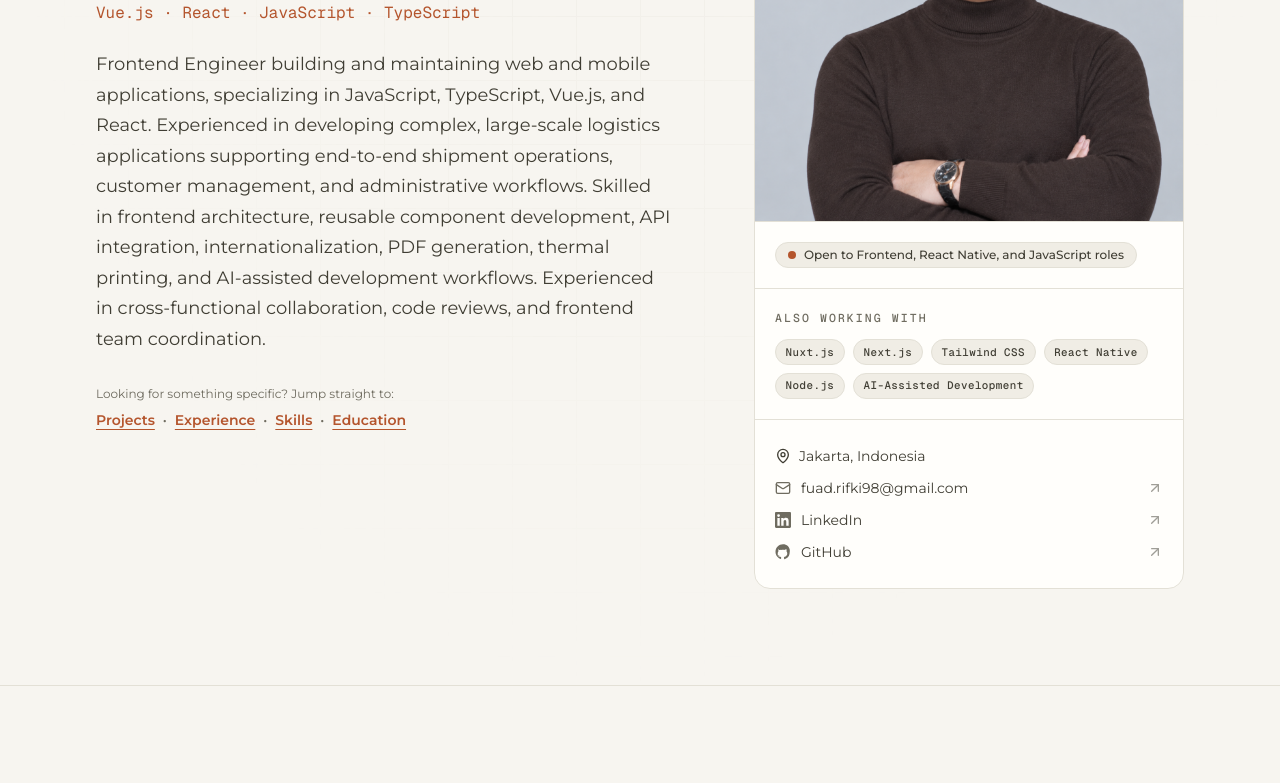
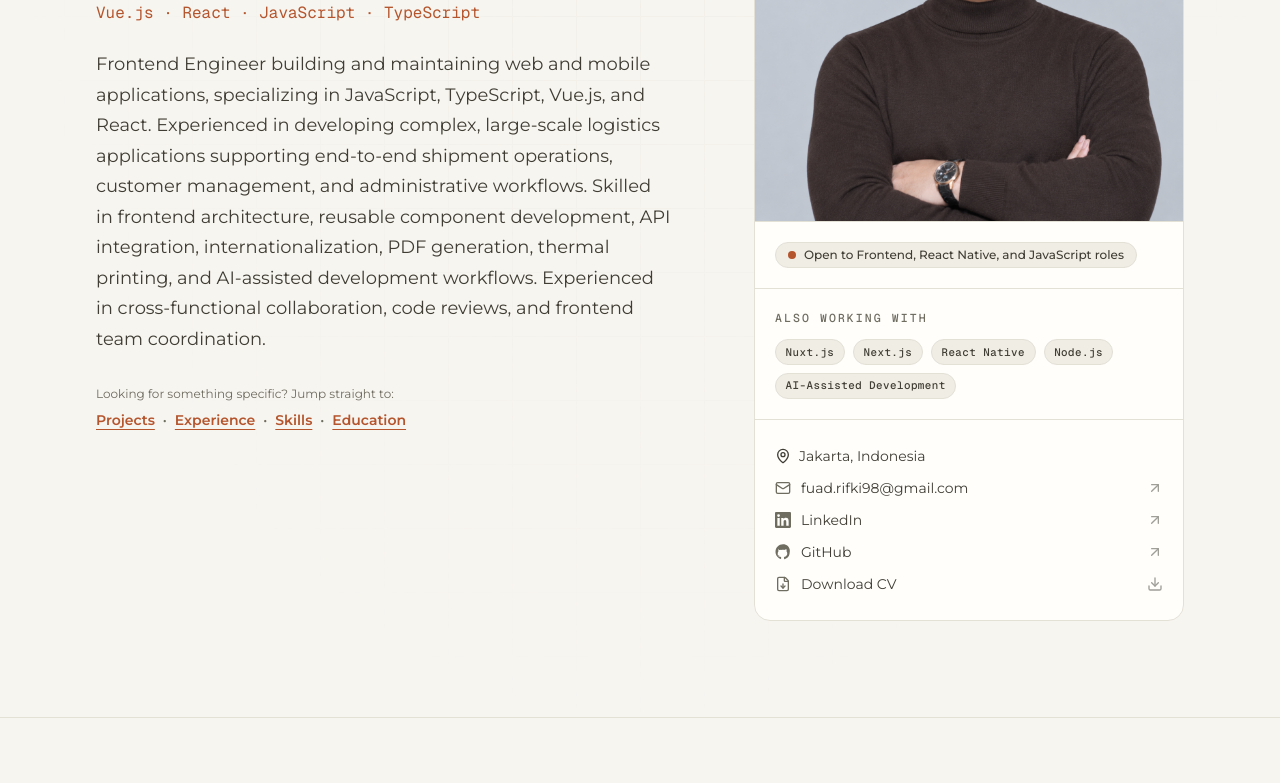
Before and after one commit to fuadrifki/my-portfolio, a Next.js app: page / in a window 1280 px wide. Shown: the part 369-1152 px from the top of the page. Built offline with nearby package versions, Linux system fonts and the light colour scheme.

Commit message:
feat: add CV download to profile hero

```diff
--- a/src/components/hero.tsx
+++ b/src/components/hero.tsx
@@ -3,6 +3,8 @@
 import Image from "next/image";
 import {
   ArrowUpRight,
+  Download,
+  FileDown,
   Mail,
   MapPin
 } from "lucide-react";
@@ -13,7 +15,6 @@
 const FOCUS_ITEMS = [
   "Nuxt.js",
   "Next.js",
-  "Tailwind CSS",
   "React Native",
   "Node.js",
   "AI-Assisted Development"
@@ -150,6 +151,17 @@
                 </span>
                 <ArrowUpRight className="size-4 opacity-50" />
               </a>
+              <a
+                href={profile.cv}
+                download
+                className="flex items-center justify-between gap-4 py-1.5 text-sm text-(--ink-soft) transition-colors hover:text-(--accent)"
+              >
+                <span className="inline-flex items-center gap-2.5">
+                  <FileDown className="size-4 text-(--muted)" />
+                  {t(ui.downloadCv)}
+                </span>
+                <Download className="size-4 opacity-50" />
+              </a>
             </div>
           </aside>
         </div>
--- a/src/data/portfolio.ts
+++ b/src/data/portfolio.ts
@@ -51,7 +51,8 @@
   } satisfies Localized,
   email: "fuad.rifki98@gmail.com",
   linkedin: "https://www.linkedin.com/in/fuad-rifki",
-  github: "https://github.com/fuadrifki"
+  github: "https://github.com/fuadrifki",
+  cv: "/Fuad_Rifqi_Zamzami_Frontend_Engineer_CV.pdf"
 };
 
 /* ------------------------------------------------------------------ */
@@ -83,6 +84,7 @@
   getInTouch: { en: "Get in touch", id: "Hubungi saya" },
   exploreProjects: { en: "Explore Projects", id: "Jelajahi Proyek" },
   contactMe: { en: "Contact Me", id: "Hubungi Saya" },
+  downloadCv: { en: "Download CV", id: "Unduh CV" },
   heroRole: {
     en: "Frontend Engineer | JavaScript & TypeScript | Vue.js & React",
     id: "Frontend Engineer | JavaScript & TypeScript | Vue.js & React"
```
Also changed, not shown: 1 other file (tests, documents, lock files or other folders).
